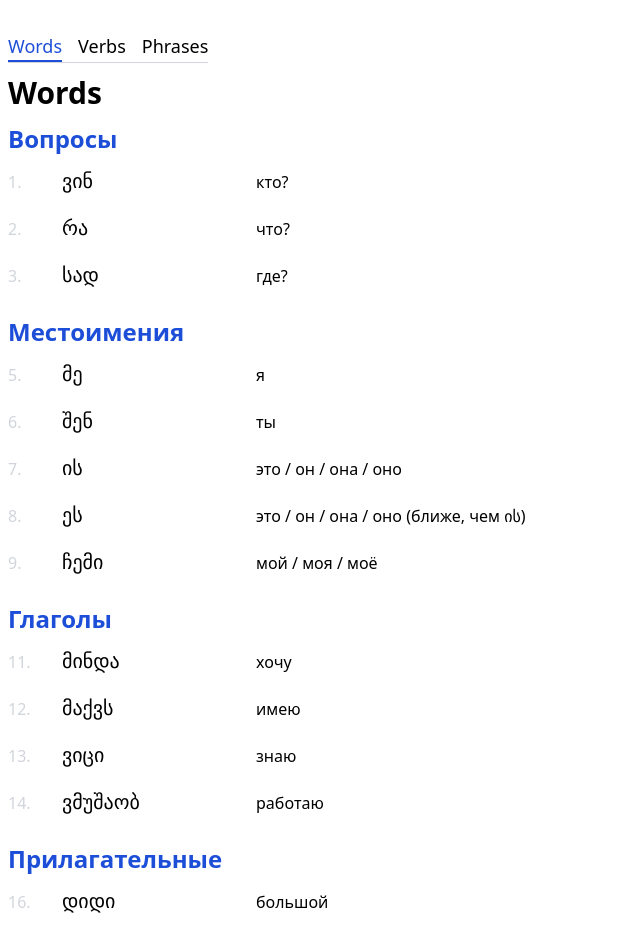
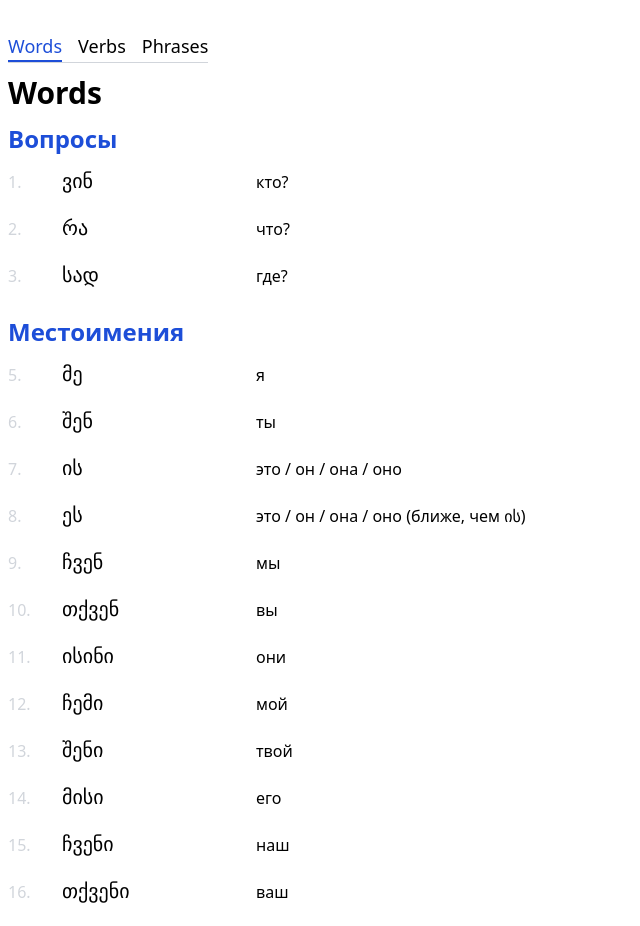
Before and after one commit to birdy90/bederdinov.me_netlify, a React (Create React App) app: page /languages/ge/words in a window 1280 px wide. Shown: the top 926 px of the page, without its empty margins (0-640 px from the left). Built offline with nearby package versions, Linux system fonts and the light colour scheme.

Commit message:
* redirect fix

```diff
--- a/src/languages/ge/data.ts
+++ b/src/languages/ge/data.ts
@@ -1,4 +1,33 @@
-import { WordItem, WordsGroup } from "../../types";
+import { VerbRuleGroup, WordsGroup } from "../../types";
+
+export const me = { word: 'მე', translation: 'я' };
+export const youSingle = { word: 'შენ', translation: 'ты' };
+export const heSheIt = { word: 'ის', translation: 'это / он / она / оно' };
+export const we = { word: 'ჩვენ', translation: 'мы' };
+export const youPlural = { word: 'თქვენ', translation: 'вы' };
+export const they = { word: 'ისინი', translation: 'они' };
+
+export const Verbs: {
+    rules: VerbRuleGroup[],
+} = {
+    rules: [
+        {
+            id: 'V at the beginning',
+            rule: {
+                single: { first: '1', second: '2', third: '3' },
+                plural: { first: '1', second: '2', third: '3' },
+            },
+            words: [
+                { word: 'არის', translation: 'есть (I am)' },
+                { word: 'მინდა', translation: 'хочу' },
+                { word: 'მაქვს', translation: 'имею' },
+                { word: 'მიხვარს', translation: 'люблю' },
+                { word: 'ვიცი', translation: 'знаю' },
+                { word: 'ვმუშაობ', translation: 'работаю' },
+            ],
+        },
+    ],
+};
 
 export const AllWords: WordsGroup[] = [
     {
@@ -12,22 +41,26 @@ export const AllWords: WordsGroup[] = [
     {
         title: 'Местоимения',
         words: [
-            { word: 'მე', translation: 'я' },
-            { word: 'შენ', translation: 'ты' },
-            { word: 'ის', translation: 'это / он / она / оно' },
+            me,
+            youSingle,
+            heSheIt,
             { word: 'ეს', translation: 'это / он / она / оно (ближе, чем ის)' },
 
-            { word: 'ჩემი', translation: 'мой / моя / моё' },
+            we,
+            youPlural,
+            they,
+
+            { word: 'ჩემი', translation: 'мой' },
+            { word: 'შენი', translation: 'твой' },
+            { word: 'მისი', translation: 'его' },
+            { word: 'ჩვენი', translation: 'наш' },
+            { word: 'თქვენი', translation: 'ваш' },
+            { word: 'მათი', translation: 'их' },
         ]
     },
     {
         title: 'Глаголы',
-        words: [
-            { word: 'მინდა', translation: 'хочу' },
-            { word: 'მაქვს', translation: 'имею' },
-            { word: 'ვიცი', translation: 'знаю' },
-            { word: 'ვმუშაობ', translation: 'работаю' },
-        ],
+        words: Verbs.rules.flatMap((rule) => rule.words),
     },
     {
         title: 'Прилагательные',
@@ -148,14 +181,3 @@ export const AllWords: WordsGroup[] = [
         ],
     },
 ];
-
-export const Verbs: {
-    words: WordItem[],
-} = {
-    words: [
-        { word: 'მინდა', translation: 'хочу' },
-        { word: 'მაქვს', translation: 'имею' },
-        { word: 'ვიცი', translation: 'знаю' },
-        { word: 'ვმუშაობ', translation: 'работаю' },
-    ],
-};
--- a/src/types/languages.ts
+++ b/src/types/languages.ts
@@ -11,3 +11,22 @@ export interface WordsGroup {
     title: string;
     words: WordItem[];
 }
+
+export interface VerbRule {
+    single: {
+        first: string,
+        second: string,
+        third: string,
+    };
+    plural: {
+        first: string,
+        second: string,
+        third: string,
+    };
+}
+
+export interface VerbRuleGroup {
+    id: string;
+    rule: VerbRule;
+    words: WordItem[];
+}
```
Also changed, not shown: 1 other file (tests, documents, lock files or other folders).
